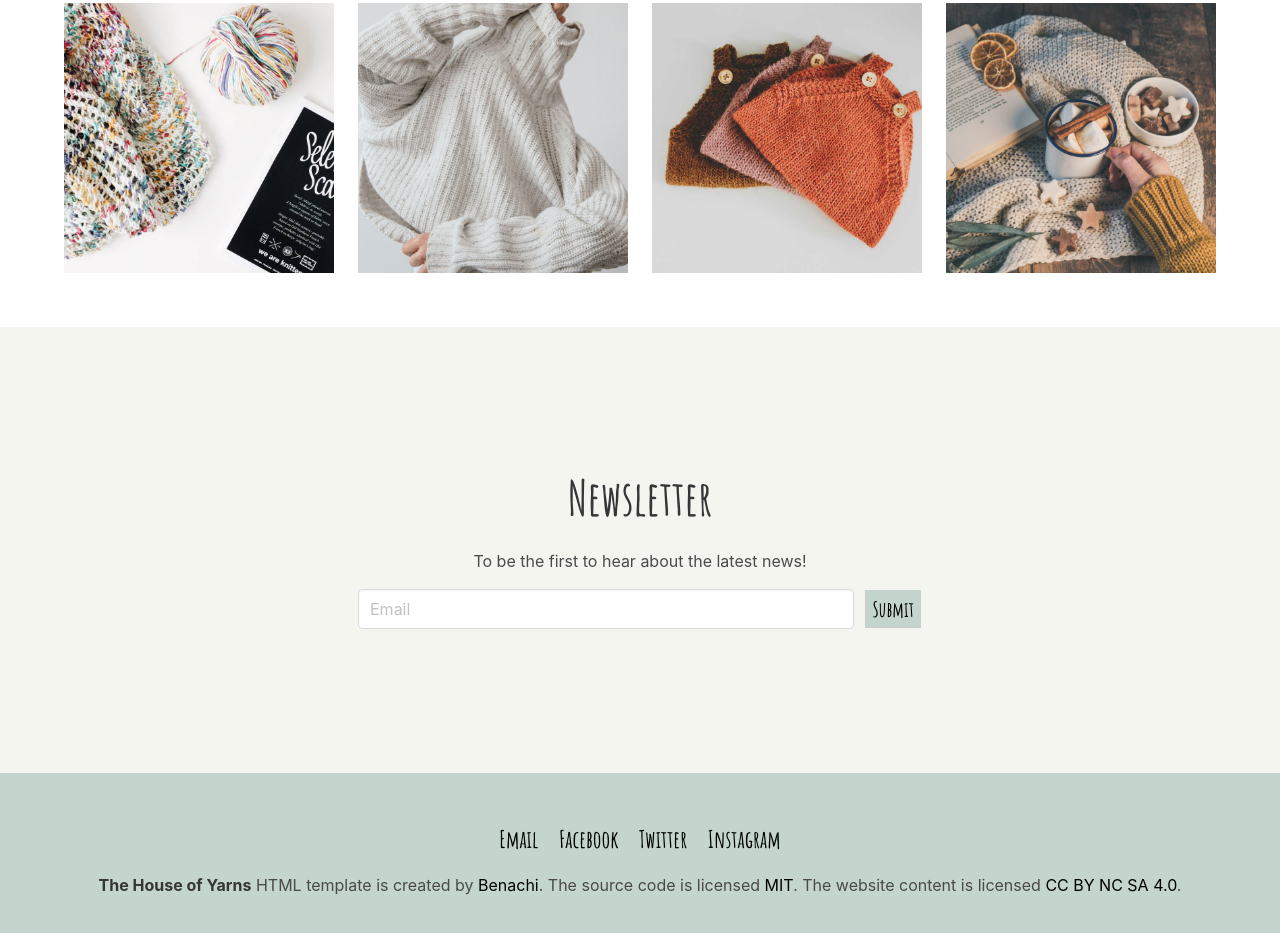
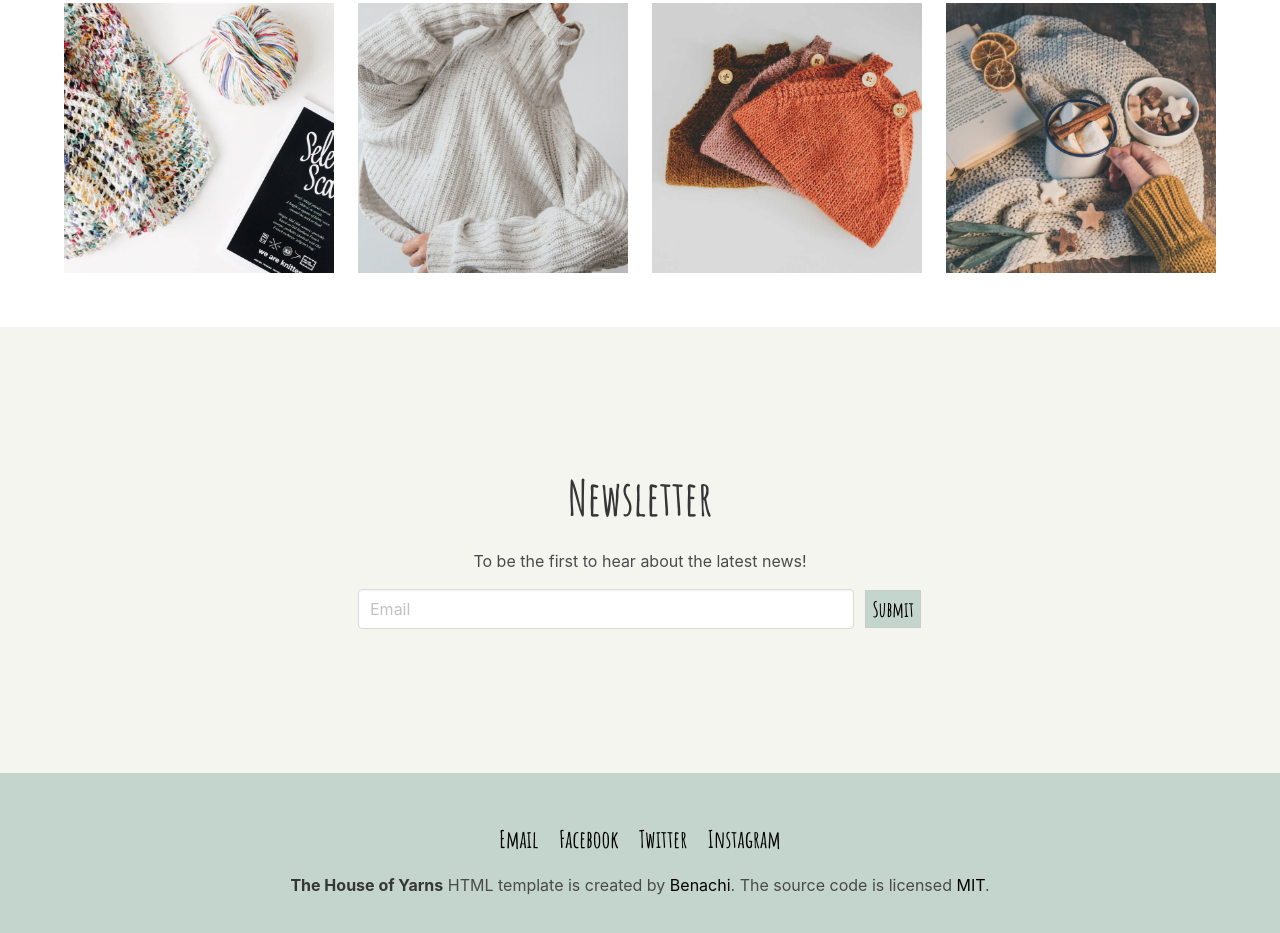
Before and after one commit to TeBenachi/the-house-of-yarns, a plain HTML site: page index.html in a window 1280 px wide. Shown: the part 1922-2855 px from the top of the page. Drawn offline with Linux system fonts and the light colour scheme.

Commit message:
Update footer

```diff
--- a/index.html
+++ b/index.html
@@ -212,9 +212,8 @@
             </ul>
         </div>
     <p>
-      <strong>The House of Yarns</strong> HTML template is created by <a href="#">Benachi</a>. The source code is licensed
-      <a href="http://opensource.org/licenses/mit-license.php">MIT</a>. The website content
-      is licensed <a href="http://creativecommons.org/licenses/by-nc-sa/4.0/">CC BY NC SA 4.0</a>.
+      <strong>The House of Yarns</strong> HTML template is created by <a href="https://github.com/TeBenachi">Benachi</a>.
+       The source code is licensed <a href="http://opensource.org/licenses/mit-license.php">MIT</a>.
     </p>
 
   </div>
```
